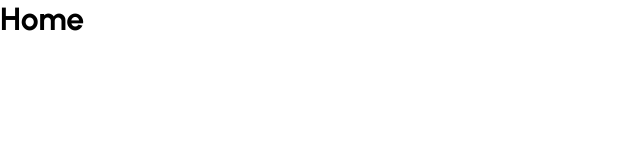
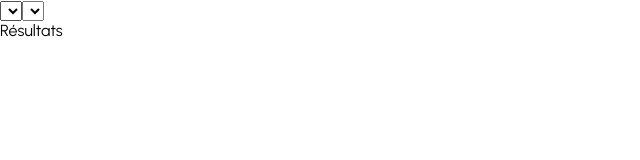
Before and after one commit to kevinkotcherga/next-subway, a React (Create React App) app: page / in a window 1280 px wide. Shown: the top 160 px of the page, without its empty margins (0-640 px from the left). Built offline with nearby package versions, Linux system fonts and the light colour scheme.

Commit message:
feat(Home) : création de l'architecture de la page

```diff
--- a/src/pages/Home.js
+++ b/src/pages/Home.js
@@ -2,8 +2,16 @@ import React from 'react';
 
 const Home = () => {
   return (
-    <div>
-      <h1>Home</h1>
+    <div className='home'>
+      <div className='container'>
+        <form>
+          <select>test</select>
+          <select>test</select>
+        </form>
+        <div className='results'>
+          <p>Résultats</p>
+        </div>
+      </div>
     </div>
   );
 };
```
